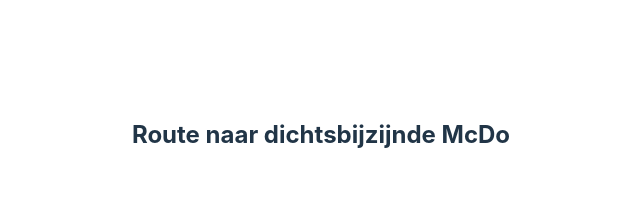
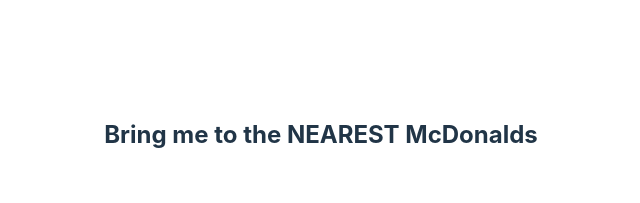
Before and after one commit to koraysels/mcDo-calories-geo-maps, a website built with Vite: page index.html in a window 1280 px wide. Shown: the top 203 px of the page, without its empty margins (319-959 px from the left). Built offline with nearby package versions, Linux system fonts and the light colour scheme; no server answers.

Commit message:
verander copy

```diff
--- a/index.html
+++ b/index.html
@@ -13,7 +13,7 @@
 <body>
 <div id="app">
     <main>
-        <h1>Route naar dichtsbijzijnde McDo</h1>
+        <h1>Bring me to the NEAREST McDonalds</h1>
         <button id="getDirections" class="hidden">Get me my 🍔!</button>
         <div class="card">
             Waiting for Geolocation...
```
